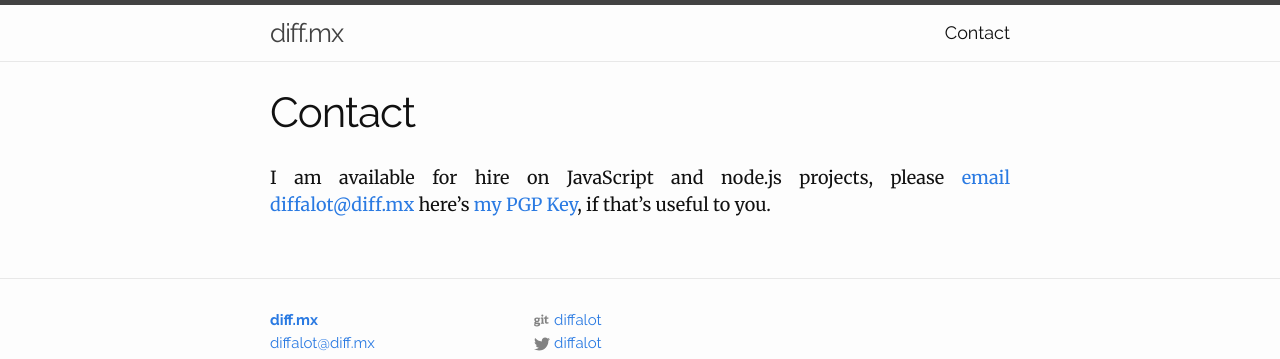
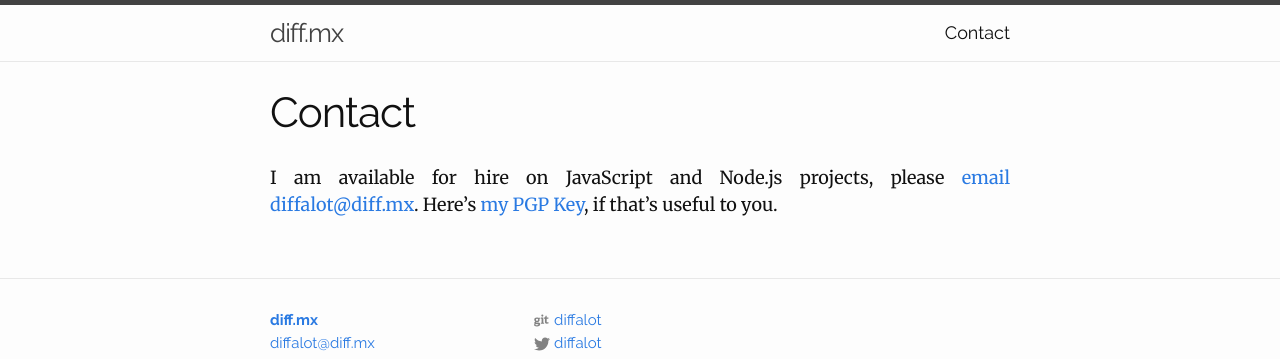
Before and after one commit to diffalot/diff.mx, a Jekyll site: the page built from contact.md, in a window 1280 px wide. Shown: the top 359 px of the page. Built offline with Jekyll 4.4.1, drawn with Linux system fonts in a browser that asks for light colours.

Commit message:
spelling

```diff
--- a/contact.md
+++ b/contact.md
@@ -4,6 +4,6 @@ title: Contact
 permalink: /contact/
 ---
 
-I am available for hire on JavaScript and node.js projects, please [email
-diffalot@diff.mx](diffalot@diff.mx) here's [my PGP
+I am available for hire on JavaScript and Node.js projects, please [email
+diffalot@diff.mx](diffalot@diff.mx).  Here's [my PGP
 Key](https://diff.mx/pgp-andrew_davis.pub), if that's useful to you.
```
